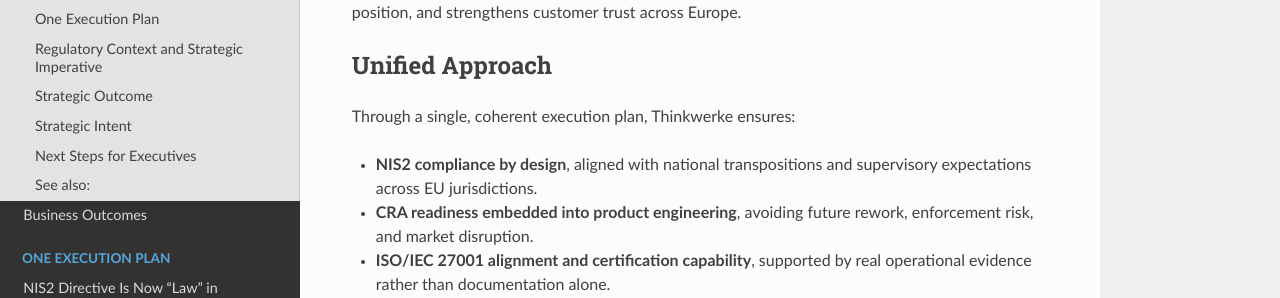
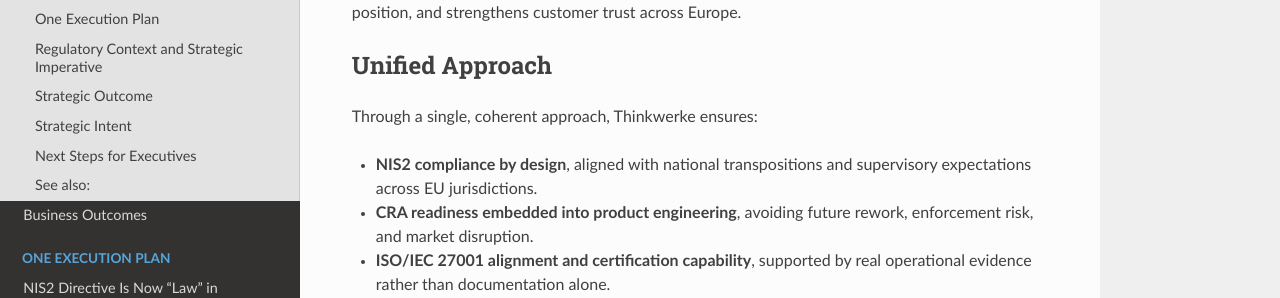
Before and after one commit to Mynkskhr/diehlmetering, a Sphinx documentation site: the page built from docs/source/executive-summary.rst, in a window 1280 px wide and 900 px high, scrolled down 320 px. Shown: the part 151-449 px from the top of the window. Built offline with Sphinx 7.4.7 and the Read the Docs theme 3.1.0, drawn with Linux system fonts in a browser that asks for light colours; pages that are not in the unit, such as notebooks, are missing from menus.

Commit message:
Update executive-summary.rst

```diff
--- a/docs/source/executive-summary.rst
+++ b/docs/source/executive-summary.rst
@@ -16,7 +16,7 @@
 Unified Approach
 -----------------
 
-Through a single, coherent execution plan, Thinkwerke ensures:
+Through a single, coherent approach, Thinkwerke ensures:
 
 * **NIS2 compliance by design**, aligned with national transpositions and supervisory expectations across EU jurisdictions.
 * **CRA readiness embedded into product engineering**, avoiding future rework, enforcement risk, and market disruption.
```
